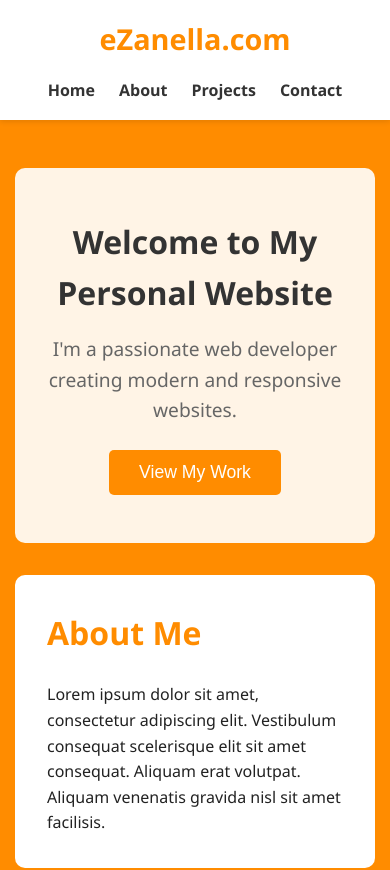
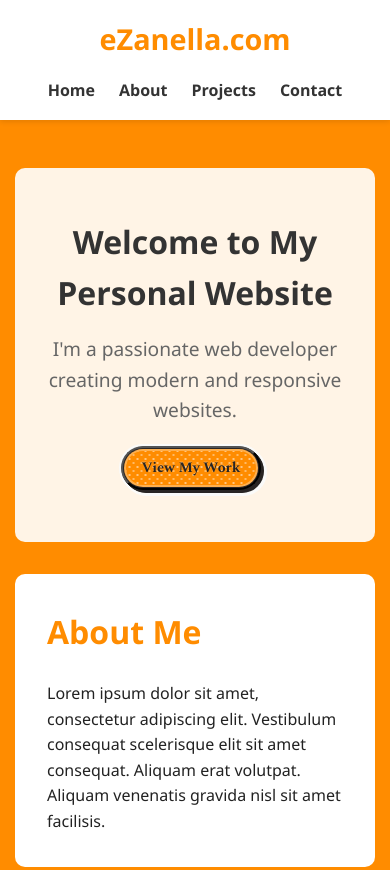
Before and after one commit to SequoiaB/ezanella_dot_com, a React (Create React App) app: page / in a window 390 px wide. Shown: the top 870 px of the page. Built offline with nearby package versions, Linux system fonts and the light colour scheme; a web font is replaced by a local one.

Commit message:
added custom button

```diff
--- a/src/components/Main.js
+++ b/src/components/Main.js
@@ -1,16 +1,50 @@
-import React from 'react';
+import React, { useState } from 'react';
 import '../styles/Main.css';
+import '../styles/Button.css';
 
+/**
+ * Main component for the website's main content
+ * Contains the hero section, about section, projects section, and contact section
+ */
 function Main() {
+  const [isPressed, setIsPressed] = useState(false);
+
+  const handleTouchStart = () => {
+    setIsPressed(true);
+  };
+
+  const handleTouchEnd = () => {
+    setIsPressed(false);
+  };
+
+  const handleClick = () => {
+    // Navigate to the projects section
+    document.getElementById('projects').scrollIntoView({ behavior: 'smooth' });
+  };
+
   return (
     <main className="main-content">
       <div className="container">
         <section className="hero">
           <h2>Welcome to My Personal Website</h2>
           <p>I'm a passionate web developer creating modern and responsive websites.</p>
-          <button className="cta-button">View My Work</button>
+          <div className="button-container">
+            <button
+              className={`button ${isPressed ? 'pressed' : ''}`}
+              onTouchStart={handleTouchStart}
+              onTouchEnd={handleTouchEnd}
+              onTouchCancel={handleTouchEnd}
+              onClick={handleClick}
+              aria-label="View My Work"
+            >
+              <div>
+                <span>View My Work</span>
+              </div>
+            </button>
+          </div>
         </section>
 
+        {/* About section */}
         <section id="about" className="about-section">
           <h2>About Me</h2>
           <p>
@@ -20,6 +54,7 @@ function Main() {
           </p>
         </section>
 
+        {/* Projects section */}
         <section id="projects" className="projects-section">
           <h2>My Projects</h2>
           <div className="projects-grid">
@@ -38,6 +73,7 @@ function Main() {
           </div>
         </section>
 
+        {/* Contact section */}
         <section id="contact" className="contact-section">
           <h2>Contact Me</h2>
           <p>Feel free to reach out to me at: example@email.com</p>
--- /dev/null
+++ b/src/styles/Button.css
@@ -0,0 +1,169 @@
+/**
+ * Button Component Styles
+ *
+ * This file contains styles for the custom button component with 3D effect,
+ * animated dots pattern, and responsive behavior for different devices.
+ *
+ * The button uses custom properties for color theming and implements
+ * different states for hover, active, and focus interactions.
+ */
+
+/* Button styling with custom properties */
+.button {
+  --stone-50: #fafaf9;
+  --stone-800: #292524;
+  --orange-400: #FF8C00;
+
+  font-size: 1rem;
+  cursor: pointer;
+  position: relative;
+  font-family: "Spectral", sans-serif;
+  font-weight: bold;
+  line-height: 1;
+  padding: 1px;
+  margin: 0 auto;
+  display: inline-block;
+  transform: translate(-4px, -4px);
+  outline: 2px solid transparent;
+  outline-offset: 5px;
+  border-radius: 9999px;
+  background-color: var(--stone-800);
+  color: var(--stone-800);
+  transition:
+    transform 150ms ease,
+    box-shadow 150ms ease;
+  text-align: center;
+  box-shadow:
+    0.5px 0.5px 0 0 var(--stone-800),
+    1px 1px 0 0 var(--stone-800),
+    1.5px 1.5px 0 0 var(--stone-800),
+    2px 2px 0 0 var(--stone-800),
+    2.5px 2.5px 0 0 var(--stone-800),
+    3px 3px 0 0 var(--stone-800),
+    0 0 0 2px var(--stone-50),
+    0.5px 0.5px 0 2px var(--stone-50),
+    1px 1px 0 2px var(--stone-50),
+    1.5px 1.5px 0 2px var(--stone-50),
+    2px 2px 0 2px var(--stone-50),
+    2.5px 2.5px 0 2px var(--stone-50),
+    3px 3px 0 2px var(--stone-50),
+    3.5px 3.5px 0 2px var(--stone-50),
+    4px 4px 0 2px var(--stone-50);
+}
+
+.button:hover {
+  transform: translate(0, 0);
+  box-shadow: 0 0 0 2px var(--stone-50);
+}
+
+.button:active,
+.button:focus-visible {
+  outline-color: var(--orange-400);
+}
+
+.button:focus-visible {
+  outline-style: dashed;
+}
+
+.button > div {
+  position: relative;
+  pointer-events: none;
+  background-color: var(--orange-400);
+  border: 2px solid rgba(255, 255, 255, 0.3);
+  border-radius: 9999px;
+}
+
+.button > div::before {
+  content: "";
+  position: absolute;
+  inset: 0;
+  border-radius: 9999px;
+  opacity: 0.5;
+  background-image: radial-gradient(
+      rgb(255 255 255 / 80%) 20%,
+      transparent 20%
+    ),
+    radial-gradient(rgb(255 255 255 / 100%) 20%, transparent 20%);
+  background-position:
+    0 0,
+    4px 4px;
+  background-size: 8px 8px;
+  mix-blend-mode: hard-light;
+  animation: dots 0.5s infinite linear;
+}
+
+.button > div > span {
+  position: relative;
+  display: flex;
+  align-items: center;
+  justify-content: center;
+  padding: 0.75rem 1.25rem;
+  gap: 0.25rem;
+  filter: drop-shadow(0 -1px 0 rgba(255, 255, 255, 0.25));
+  transition: transform 150ms ease;
+}
+
+.button:active > div > span {
+  transform: translateY(2px);
+}
+
+/* React state management for button press state */
+.button.pressed {
+  transform: translate(0, 0);
+  box-shadow: 0 0 0 2px var(--stone-50);
+}
+
+.button.pressed > div > span {
+  transform: translateY(2px);
+}
+
+@keyframes dots {
+  0% {
+    background-position:
+      0 0,
+      4px 4px;
+  }
+  100% {
+    background-position:
+      8px 0,
+      12px 4px;
+  }
+}
+
+/* Responsive styles for the button */
+@media (max-width: 768px) {
+  .button {
+    font-size: 0.9rem;
+  }
+
+  .button > div > span {
+    padding: 0.6rem 1rem;
+  }
+
+  /* Mobile-specific hover and active states */
+  .button:hover {
+    transform: translate(-4px, -4px);
+    box-shadow:
+      0.5px 0.5px 0 0 var(--stone-800),
+      1px 1px 0 0 var(--stone-800),
+      1.5px 1.5px 0 0 var(--stone-800),
+      2px 2px 0 0 var(--stone-800),
+      2.5px 2.5px 0 0 var(--stone-800),
+      3px 3px 0 0 var(--stone-800),
+      0 0 0 2px var(--stone-50),
+      0.5px 0.5px 0 2px var(--stone-50),
+      1px 1px 0 2px var(--stone-50),
+      1.5px 1.5px 0 2px var(--stone-50),
+      2px 2px 0 2px var(--stone-50),
+      2.5px 2.5px 0 2px var(--stone-50),
+      3px 3px 0 2px var(--stone-50),
+      3.5px 3.5px 0 2px var(--stone-50),
+      4px 4px 0 2px var(--stone-50);
+  }
+
+  .button:active {
+    transform: translate(0, 0);
+    box-shadow: 0 0 0 2px var(--stone-50);
+    transition: transform 100ms ease, box-shadow 100ms ease;
+  }
+}
--- a/src/styles/Main.css
+++ b/src/styles/Main.css
@@ -103,6 +103,12 @@ img {
   background-color: #E67E00;
 }
 
+.button-container {
+  display: flex;
+  justify-content: center;
+  margin-top: 1.5rem;
+}
+
 .about-section,
 .projects-section,
 .contact-section {
```
